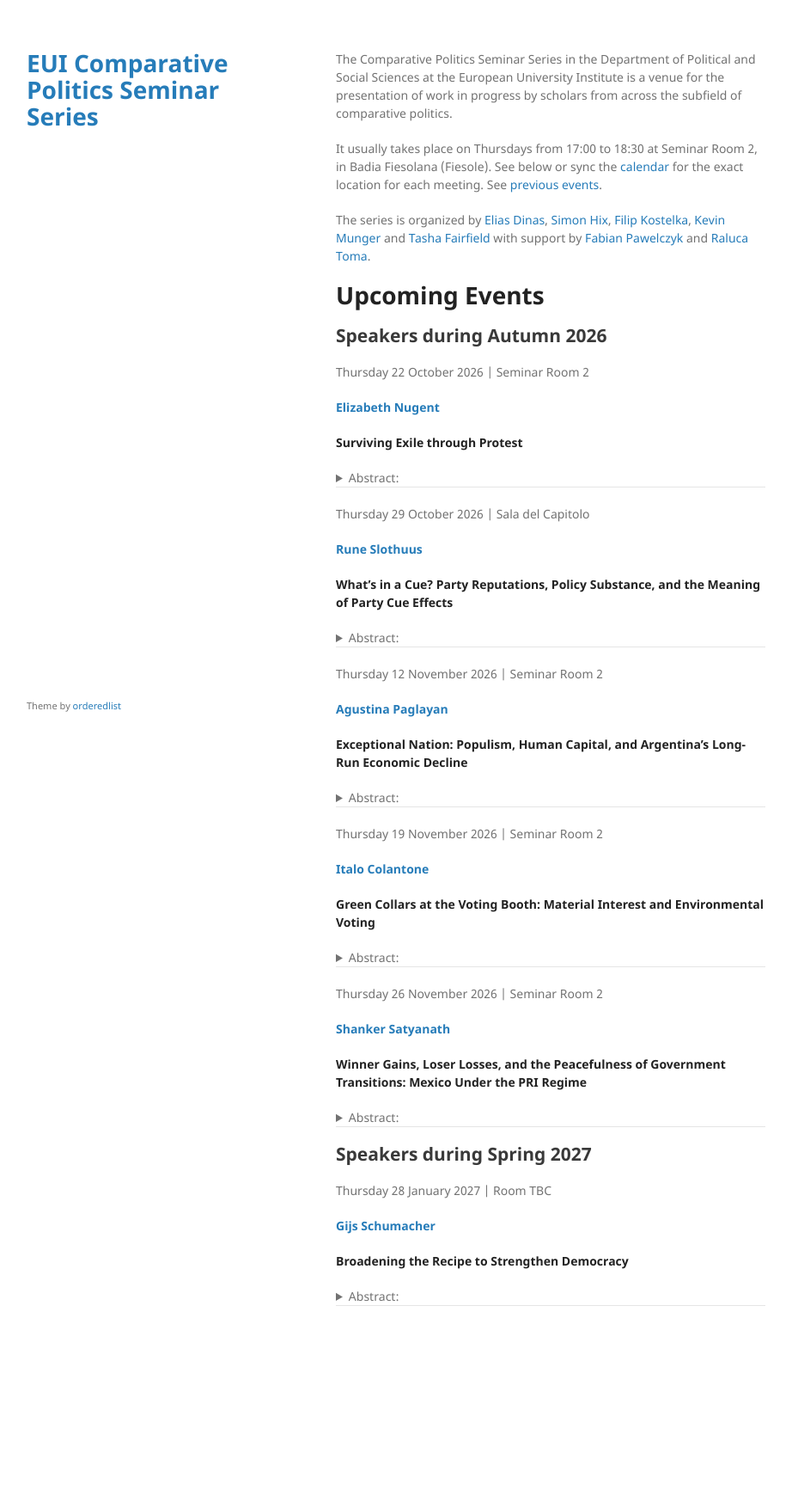
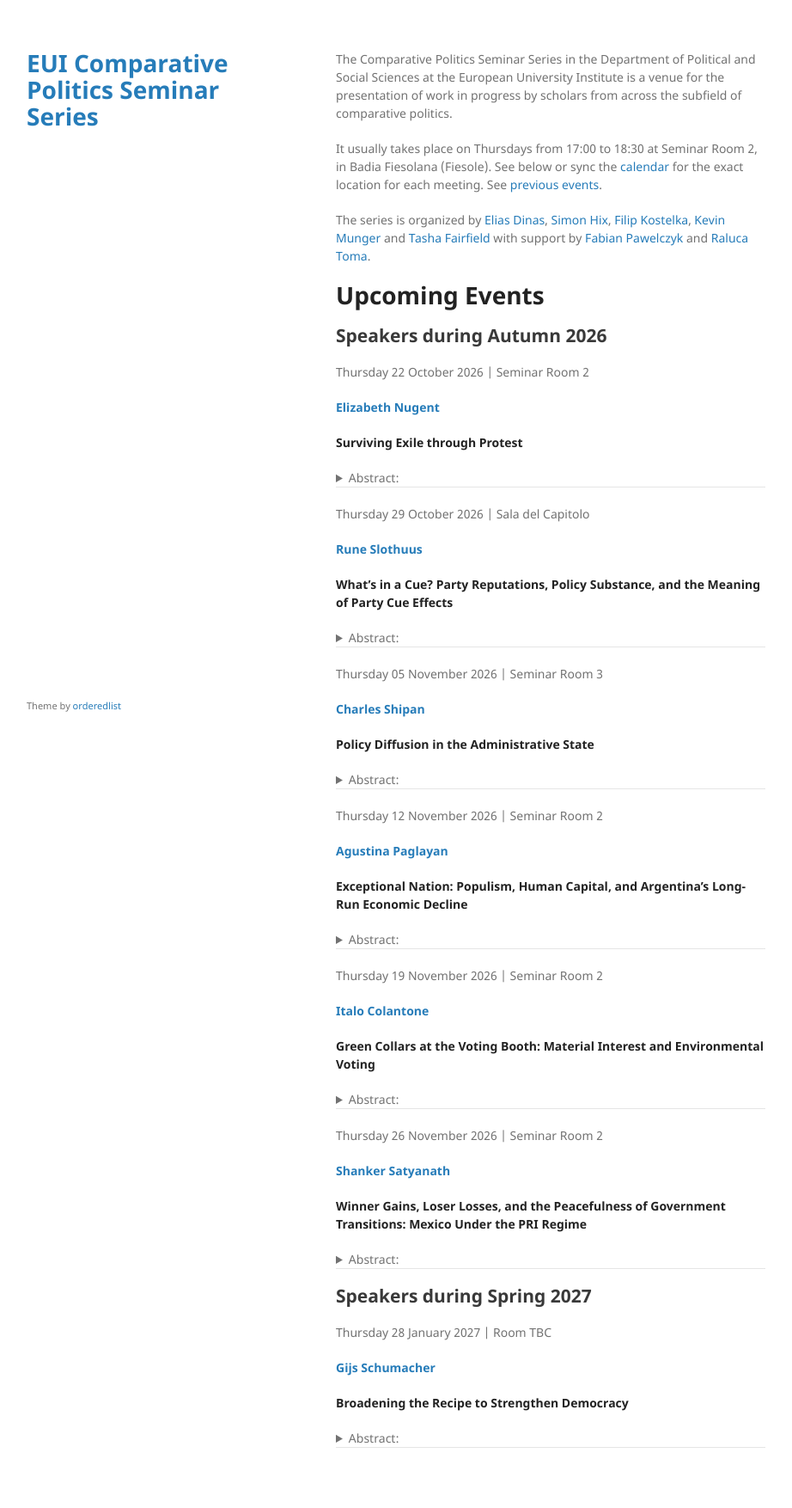
Before and after one commit to cpss-eui/cpss-eui.github.io, a Jekyll site: the page built from index.md, in a window 1280 px wide. Shown: the whole page at 86% size, without its empty margins (179-1101 px from the left). Built offline with Jekyll 4.4.1, drawn with Linux system fonts in a browser that asks for light colours; our own code applies the rules of GitHub Pages for plain Markdown files; before the commit the page ends 1589 px from its top, so only the background shows below that.

Commit message:
See https://github.com/cpss-eui/comparative-politics-seminar-series/commit/47f38626be50add0b7d83fb35c2a498ddee93145 from refs/heads/main

```diff
--- a/index.md
+++ b/index.md
@@ -83,6 +83,36 @@ given issue domain, deepen with prior knowledge, change similarly across
 partisan groups and vary with policy opinions. Our findings support a
 reputational theory of party cues, suggesting that citizens’ responses
 to party cues are more policy-driven than extant research recognizes.
+</p>
+</details>
+<hr>
+Thursday 05 November 2026 | Seminar Room 3
+<p>
+<strong><a href='https://lsa.umich.edu/polisci/people/faculty/cshipan.html'>Charles
+Shipan</a></strong>
+</p>
+
+**Policy Diffusion in the Administrative State**
+
+<details>
+<summary>
+Abstract:
+</summary>
+<p>
+Government agencies exercise substantial public authority, yet agency
+creation of policy generally occurs outside of the public’s view. We
+consider one way that agencies may generate policies: by drawing on the
+actions of other agencies within the government. Utilizing theoretical
+concepts from the policy diffusion literature, we outline a series of
+mechanisms by which policies might diffuse from one agency to another.
+We then test our arguments using data on regulatory paragraphs written
+in US federal agencies from 2001 to 2020. Our results show that agencies
+copy regulatory language when they have low policymaking capacity, when
+a peer agency is particularly innovative, when they are embedded in a
+similar network with another agency, and when the president has made an
+issue more salient. Our findings provide new insights into agency
+policymaking, while also identifying a new frontier for scholars of
+policy diffusion.
 </p>
 </details>
 <hr>
```
Also changed, not shown: 1 other file.
